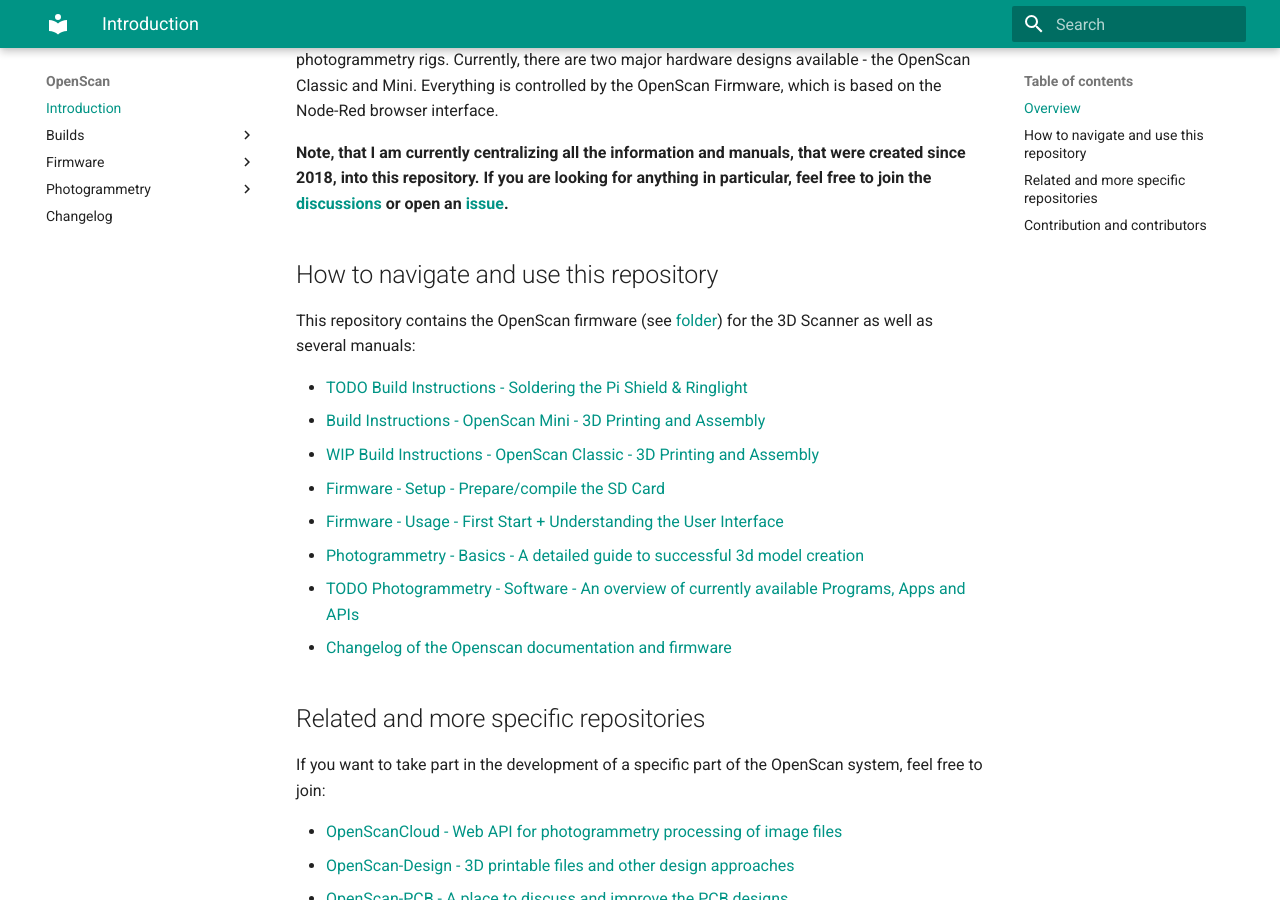
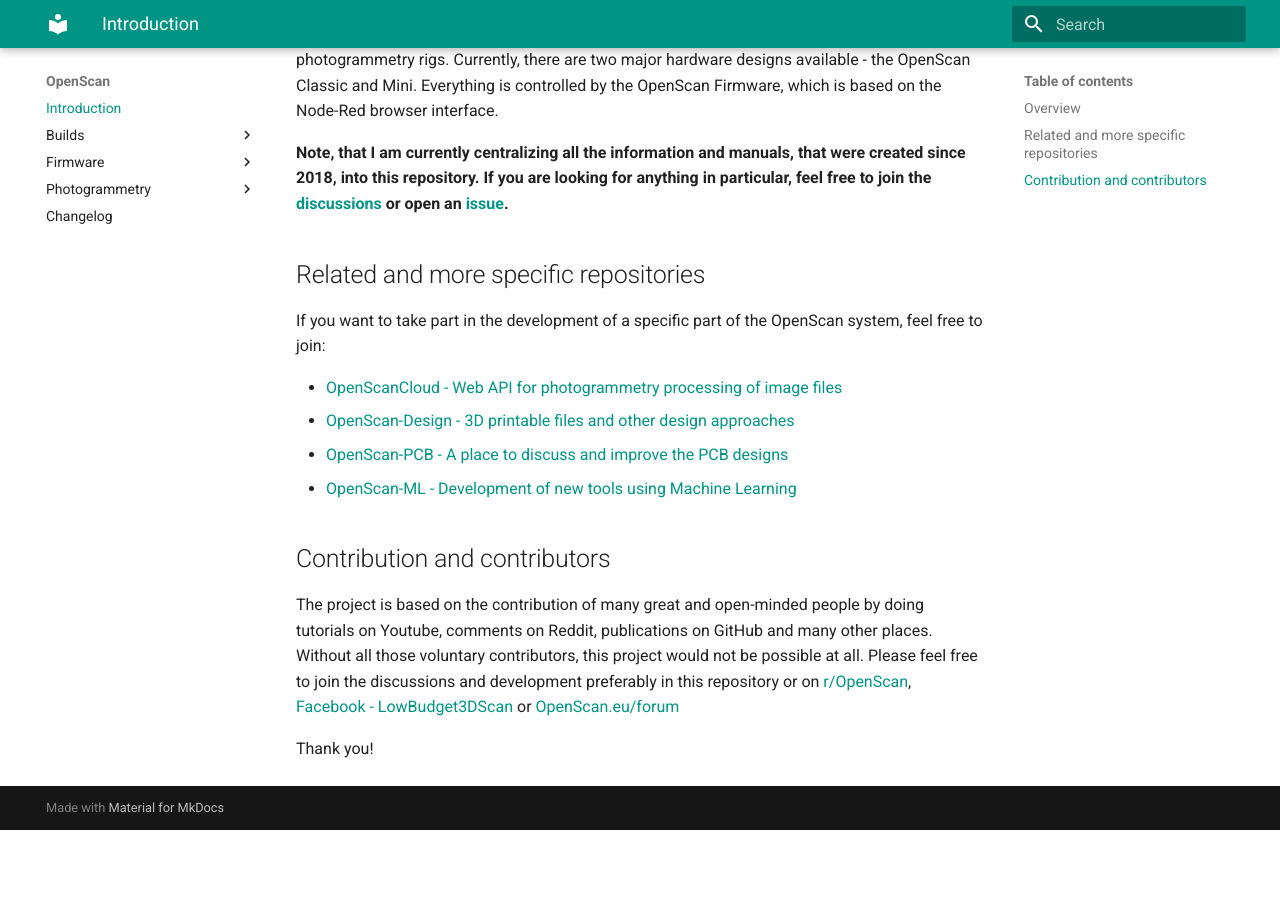
Before and after one commit to OpenScan-org/OpenScan2, an MkDocs documentation site: the page built from docs/index.md, in a window 1280 px wide and 900 px high, scrolled down 286 px. Built offline with MkDocs 1.6.1 and Material for MkDocs 9.7.7, drawn with Linux system fonts in a browser that asks for light colours; after the commit the page ends 1116 px from its top, so only the background shows below that.

Commit message:
remove redundant navigation

```diff
--- a/docs/index.md
+++ b/docs/index.md
@@ -4,19 +4,6 @@
 Here you can find everything you need to know in order to build your own 3D Scanner. The OpenScan concept is very modular, so that you can take individual parts and adjust it to your needs (i.e. firmware, 3d printed design, PCB, photogrammetry cloud processing ...). The center piece is a Raspberry Pi driven camera/motor controller, which can be used to drive various photogrammetry rigs. Currently, there are two major hardware designs available - the OpenScan Classic and Mini. Everything is controlled by the OpenScan Firmware, which is based on the Node-Red browser interface.
 
 **Note, that I am currently centralizing all the information and manuals, that were created since 2018, into this repository. If you are looking for anything in particular, feel free to join the [discussions](https://github.com/OpenScanEu/OpenScan2/discussions) or open an [issue](https://github.com/OpenScanEu/OpenScan2/issues).**
-
-## How to navigate and use this repository
-
-This repository contains the OpenScan firmware (see [folder](update)) for the 3D Scanner as well as several manuals:
-
-* [TODO Build Instructions - Soldering the Pi Shield & Ringlight](builds/PCBs.md)
-* [Build Instructions - OpenScan Mini - 3D Printing and Assembly](builds/OpenScanMini.md)
-* [WIP Build Instructions - OpenScan Classic - 3D Printing and Assembly](builds/OpenScanClassic.md)
-* [Firmware - Setup - Prepare/compile the SD Card](firmware/setup.md)
-* [Firmware - Usage - First Start + Understanding the User Interface](firmware/usage.md)
-* [Photogrammetry - Basics - A detailed guide to successful 3d model creation](photogrammetry/basics.md)
-* [TODO Photogrammetry - Software - An overview of currently available Programs, Apps and APIs](photogrammetry/software.md)
-* [Changelog of the Openscan documentation and firmware](changelog.md)
 
 ## Related and more specific repositories
 
```
